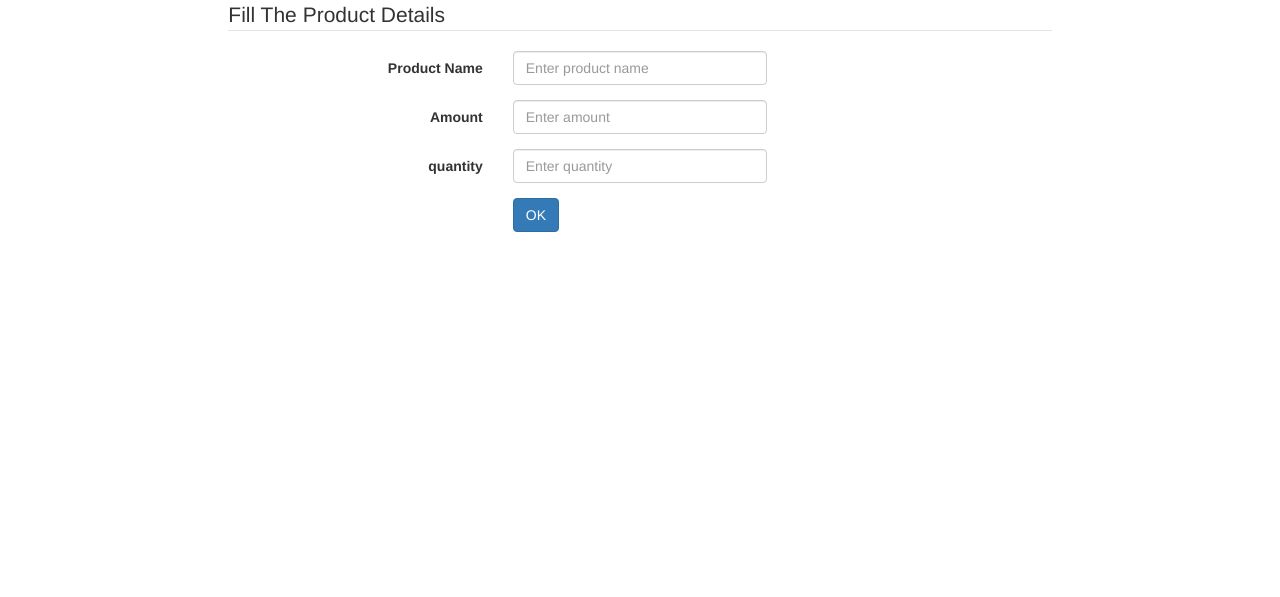
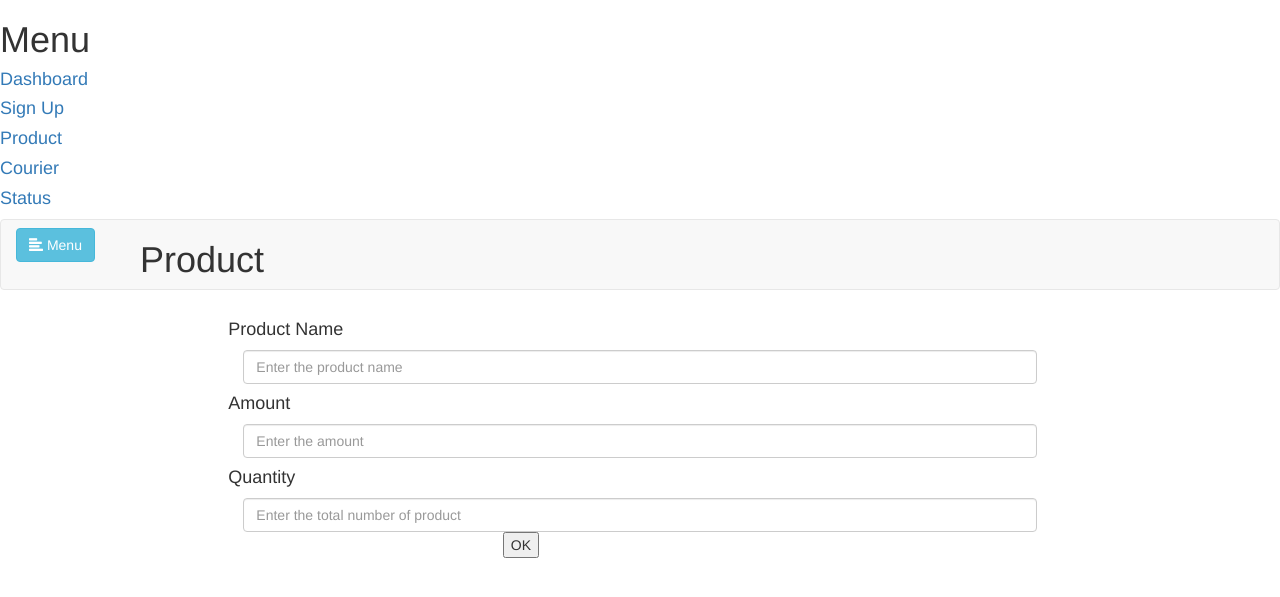
Before and after one commit to At0kSharma/cms_blockchain, a Flask app: page /product in a window 1280 px wide. Shown: the top 597 px of the page. Run offline with Flask 2, Linux system fonts and the light colour scheme; some libraries are stand-ins or nearby versions.

Commit message:
Update product.html

```diff
--- a/app/templates/product.html
+++ b/app/templates/product.html
@@ -1,64 +1,155 @@
 <!DOCTYPE html>
-<html lang="en" dir="ltr">
+<html>
 
 <head>
+  <meta charset="utf-8">
+  <meta name="viewport" content="width=device-width, initial-scale=1.0">
+  <meta http-equiv="X-UA-Compatible" content="IE=edge">
+
+  <title>Collapsible sidebar using Bootstrap 3</title>
+
+  <!-- Bootstrap CSS CDN -->
   <link rel="stylesheet" href="https://maxcdn.bootstrapcdn.com/bootstrap/3.3.7/css/bootstrap.min.css"
     integrity="sha384-BVYiiSIFeK1dGmJRAkycuHAHRg32OmUcww7on3RYdg4Va+PmSTsz/K68vbdEjh4u" crossorigin="anonymous">
-    <meta charset="utf-8">
-    <title></title>
+  <link href="{{ url_for('static',filename='css/style.css') }}" rel="stylesheet">
+
 </head>
 
 <body>
-    <div class="col-md-2"></div>
+
+
+
+  <div class="wrapper">
+    <!-- Sidebar Holder -->
+    <nav id="sidebar">
+      <div class="sidebar-header">
+        <h1>Menu</h1>
+      </div>
+
+      <ul class="list-unstyled components">
+          <li>
+              <a href="{{ url_for('dashboard') }}"><h4>Dashboard</h4></a>
+          </li>
+          <li>
+              <a href="{{ url_for('sign') }}"><h4>Sign Up</h4></a>
+          </li>
+          <li>
+              <a href="{{ url_for('product') }}"><h4>Product</h4></a>
+          </li>
+          <li>
+              <a href="{{ url_for('courier') }}"><h4>Courier</h4></a>
+          </li>
+          <li>
+              <a href="{{ url_for('status') }}"><h4>Status</h4></a>
+          </li>
+      </ul>
+
+    </nav>
+
+    <!-- Page Content Holder -->
+    <div id="content">
+
+      <nav class="navbar navbar-default">
+        <div class="container-fluid">
+
+          <div class="navbar-header">
+            <button type="button" id="sidebarCollapse" class="btn btn-info navbar-btn">
+              <i class="glyphicon glyphicon-align-left"></i>
+              <span>Menu</span>
+            </button>
+          </div>
+          <div class="navbar-header">
+            <div class="col-md-1"></div>
             <div class="col-md-8">
+              <h1>Product</h1>
+            </div>
+            <div class="col-md-1"></div>
+          </div>
+        </div>
+      </nav>
+
+      <div class="container-fluid">
         <form class="form-horizontal" method="POST" action="">
           <fieldset>
 
-                <!-- Form Name -->
-                <legend>Fill The Product Details</legend>
+            <div class="row">
+              <div class="col-md-2"></div>
+              <div class="col-md-8">
+                <h4>Product Name</h4>
+                <div class="col-md-12">
+                  <input id="pname" name="pname" type="text" placeholder="Enter the product name" class="form-control input-md"
+                    required="">
+                </div>
+              </div>
+              <div class="col-md-2"></div>
+            </div>
 
-                <!-- Text input-->
-                <div class="form-group">
-                    <label class="col-md-4 control-label" for="pname">Product Name</label>
-                    <div class="col-md-4">
-                        <input id="pname" name="pname" type="text" placeholder="Enter product name"
+            <div class="row">
+              <div class="col-md-2"></div>
+              <div class="col-md-8">
+                <h4>Amount</h4>
+                <div class="col-md-12">
+                  <input id="amount" name="amount" type="text" placeholder="Enter the amount"
                     class="form-control input-md" required="">
+                </div>
+              </div>
+              <div class="col-md-2"></div>
+            </div>
+
+            <div class="row">
+              <div class="col-md-2"></div>
+              <div class="col-md-8">
+                <h4>Quantity</h4>
+                <div class="col-md-12">
+                  <input id="quantity" name="quantity" type="text" placeholder="Enter the total number of product"
+                    class="form-control input-md" required="">
+                </div>
+              </div>
+              <div class="col-md-2"></div>
+            </div>
+
+            <div class="row">
+              <div class="col-md-2"></div>
+              <div class="col-md-8">
+                <label class="col-md-4 control-label" for="submit"></label>
+                <div >
+                  <button type="submit" class="button button1">OK</button>
+                </div>
+              </div>
+              <div class="col-md-2"></div>
+            </div>
+
+          </fieldset>
+        </form>
 
       </div>
     </div>
 
-                <!-- Text input-->
-                <div class="form-group">
-                    <label class="col-md-4 control-label" for="amount">Amount</label>
-                    <div class="col-md-4">
-                        <input id="amount" name="amount" type="number" placeholder="Enter amount"
-                            class="form-control input-md" required="">
 
-                    </div>
-                </div>
 
-                <!-- Text input-->
-                <div class="form-group">
-                    <label class="col-md-4 control-label" for="quantity">quantity</label>
-                    <div class="col-md-4">
-                        <input id="quantity" name="quantity" type="number" placeholder="Enter quantity"
-                            class="form-control input-md" required="">
 
-                    </div>
-                </div>
 
-                <!-- Button -->
-                <div class="form-group">
-                    <label class="col-md-4 control-label" for="submit"></label>
-                    <div class="col-md-4">
-                        <button type="submit" class="btn btn-primary">OK</button>
-                    </div>
-                </div>
+    <!-- jQuery CDN -->
+    <script src="https://code.jquery.com/jquery-1.12.0.min.js"></script>
+    <!-- Bootstrap Js CDN -->
+    <script src="https://maxcdn.bootstrapcdn.com/bootstrap/3.3.7/js/bootstrap.min.js"></script>
+    <!-- jQuery Custom Scroller CDN -->
+    <script
+      src="https://cdnjs.cloudflare.com/ajax/libs/malihu-custom-scrollbar-plugin/3.1.5/jquery.mCustomScrollbar.concat.min.js"></script>
 
-            </fieldset>
-        </form>
-    </div>
-    <div class="col-md-2"></div>
+    <script type="text/javascript">
+      $(document).ready(function () {
+        $("#sidebar").mCustomScrollbar({
+          theme: "minimal"
+        });
+
+        $('#sidebarCollapse').on('click', function () {
+          $('#sidebar, #content').toggleClass('active');
+          $('.collapse.in').toggleClass('in');
+          $('a[aria-expanded=true]').attr('aria-expanded', 'false');
+        });
+      });
+    </script>
 </body>
 
 </html>
```
Lines whose indentation alone changed are shown as unchanged.
